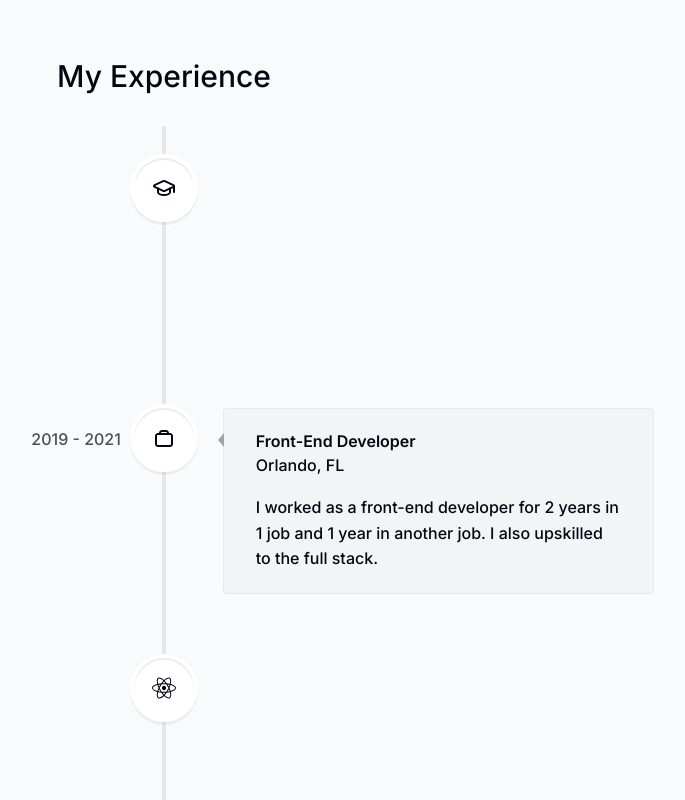
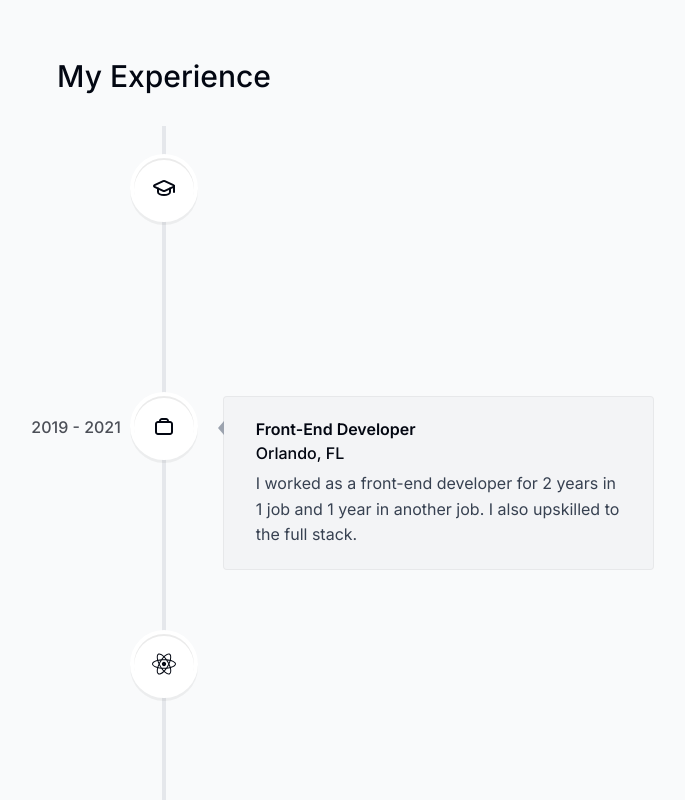
Before and after one commit to thiagotfsilva/portfolio-nextjs, a Next.js app: page / in a window 1280 px wide. Shown: the part 3000-3800 px from the top of the page, without its empty margins (476-1161 px from the left). Built offline with nearby package versions, Linux system fonts and the light colour scheme.

Commit message:
implements darkmode

```diff
--- a/app/globals.css
+++ b/app/globals.css
@@ -6,6 +6,10 @@ html {
   --line-color: #e5e7eb;
 }
 
+html.dark {
+  --line-color: rgba(255, 255, 255, .2);
+}
+
 .borderBlack {
   @apply border border-black/10;
 }
--- a/components/contact.tsx
+++ b/components/contact.tsx
@@ -29,12 +29,12 @@ const Contact = () => {
      }}
     >
       <SectionHeading>Contact me</SectionHeading>
-      <p className='text-gray-700 -mt-6'>
+      <p className='text-gray-700 -mt-6 dark:text-white/80'>
         Please contact me directly at <a className='underline' href='mailto:example@gmail.com'>example@gmail.com</a>or through this form.
       </p>
 
       <form
-       className='mt-10 flex flex-col'
+       className='mt-10 flex flex-col dark:text-black'
        action={async (formData) => {
         const { data, error } = await sendEmail(formData);
 
@@ -48,7 +48,7 @@ const Contact = () => {
       >
         <input
          id='email'
-         className='h-14 px-4 rounded-lg borderBlack'
+         className='h-14 px-4 rounded-lg borderBlack dark:bg-white dark:bg-opacity-80 dark:focus:bg-opacity-100 transition-all dark:outline-none'
          name='email'
          required
          maxLength={500}
@@ -58,7 +58,7 @@ const Contact = () => {
         <textarea
          id='message'
          name='message'
-         className='h-52 my-3 rounded-lg borderBlack p-4'
+         className='h-52 my-3 rounded-lg borderBlack p-4 dark:bg-white dark:bg-opacity-80 dark:focus:bg-opacity-100 transition-all dark:outline-none'
          placeholder='Your message'
          required
          maxLength={5000}
--- a/components/experience.tsx
+++ b/components/experience.tsx
@@ -26,18 +26,22 @@ const Experience = () => {
 								padding: "1.3rem 2rem"
 							 }}
 							 contentArrowStyle={{
-								borderRight: "0.4rem solid #9ca3af",
+								borderRight: theme === "light"
+								 ? "0.4rem solid #9ca3af"
+								 : "0.4rem solid rgba(255, 255, .5)",
 							 }}
 							 date={item.date}
 							 icon={item.icon}
 							 iconStyle={{
-								background: "white",
+								background: theme === "light" ? "white" : "rgba(255, 255, 255, .05",
 								fontSize: "1.5rem"
 							 }}
 							>
 								<h3 className='font-semibold capitalize'>{item.title}</h3>
 								<p className='font-normal !mt-0'>{item.location}</p>
-								<p>{item.description}</p>
+								<p className='!mt-1 !font-normal text-gray-700 dark:text-white/75'>
+									{item.description}
+								</p>
 							</VerticalTimelineElement>
 						</React.Fragment>
 					))
--- a/components/project.tsx
+++ b/components/project.tsx
@@ -27,9 +27,9 @@ const Project = ({ title, description, tags, imageUrl }: ProjectProps) => {
      className='group mb-3 sm:mb-8 last:mb-0'
     >
       <section
-       className='bg-gray-100 max-w-[42rem] border border-black/5 rounded-lg overflow-hidden sm:pr-8 relative sm:h-[20rem] hover:bg-gray-200 transition group-even:pl-8 dark:text-white dark:bg-white/10 dark:hover:bg-white/20'
+       className='bg-gray-100 max-w-[42rem] border border-black/5 rounded-lg overflow-hidden sm:pr-8 relative sm:h-[20rem] hover:bg-gray-200 transition sm:group-even:pl-8 dark:text-white dark:bg-white/10 dark:hover:bg-white/20'
       >
-        <div className="pt-4 pb-7 px-5 sm:pl-10 pr-2 sm:pt-10 sm:max-w-[50%] flex flex-col h-full group-even:ml-[18rem]">
+        <div className="pt-4 pb-7 px-5 sm:pl-10 pr-2 sm:pt-10 sm:max-w-[50%] flex flex-col h-full sm:group-even:ml-[18rem]">
           <h3 className='text-2xl font-semibold'>{title}</h3>
           <p className="mt-2 leading-relaxed text-gray-700 dark:text-white/70">
             {description}
@@ -49,7 +49,7 @@ const Project = ({ title, description, tags, imageUrl }: ProjectProps) => {
          src={imageUrl}
          alt='Project I worked on'
          quality={95}
-         className='absolute top-8 -right-40 w-[28.25rem] rounded-t-lg shadow-2xl transition group-hover:scale-[1.04] group-hover:-translate-x-3 group-hover:translate-y-3 group-hover:-rotate-2 group-even:group-hover:translate-x-3 group-even:group-hover:translate-y-3 group-even:group-hover:rotate-2 group-even:right-[initial] group-even:-left-40'
+         className='absolute hidden sm:block top-8 -right-40 w-[28.25rem] rounded-t-lg shadow-2xl transition group-hover:scale-[1.04] group-hover:-translate-x-3 group-hover:translate-y-3 group-hover:-rotate-2 group-even:group-hover:translate-x-3 group-even:group-hover:translate-y-3 group-even:group-hover:rotate-2 group-even:right-[initial] group-even:-left-40'
         />
       </section>
     </motion.div>
--- a/components/submit-btn.tsx
+++ b/components/submit-btn.tsx
@@ -8,7 +8,7 @@ const SubmitBtn = () => {
 
   return (
     <button
-     className='group flex items-center justify-center gap-2 h-[3rem] w-[8rem] bg-gray-900 text-white rounded-full outline-none transition-all focus:scale-110 hover:scale-110 hover:bg-gray-950 active:scale-105 disabled:scale-100 disabled:bg-opacity-65'
+     className='group flex items-center justify-center gap-2 h-[3rem] w-[8rem] bg-gray-900 text-white rounded-full outline-none transition-all focus:scale-110 hover:scale-110 hover:bg-gray-950 active:scale-105 disabled:scale-100 disabled:bg-opacity-65 dark:bg-white dark:bg-opacity-10'
      type='submit'
      disabled={pending}
     >
```
